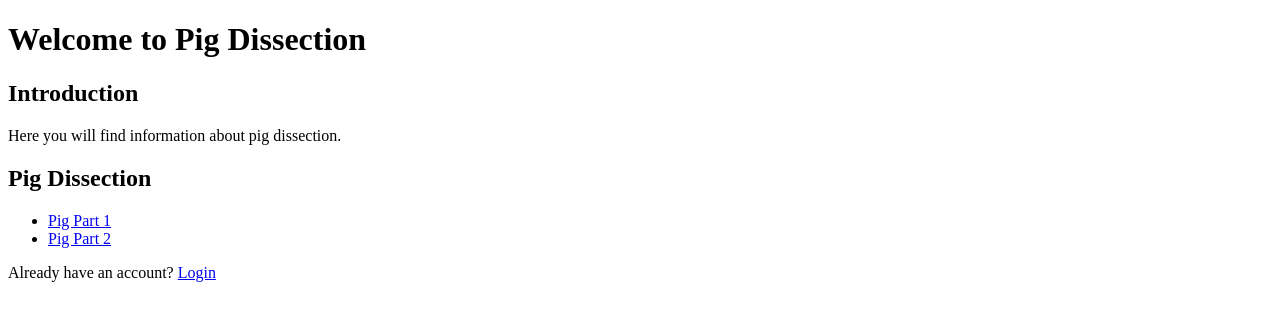
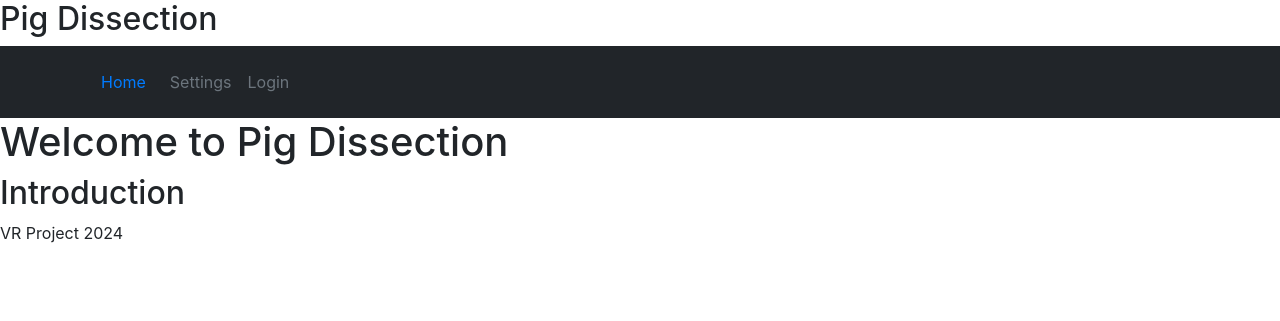
Before and after one commit to magicman8106/VR_Group_Project, a Flask app: page / in a window 1280 px wide. Shown: the top 321 px of the page. Run offline with Flask 3, Linux system fonts and the light colour scheme; some libraries are stand-ins or nearby versions.

Commit message:
Added bootstrap, added header

```diff
--- /dev/null
+++ b/web/templates/base.html
@@ -0,0 +1,30 @@
+<!DOCTYPE html>
+<html>
+    <head>
+        <title></title>
+        <link href="https://cdn.jsdelivr.net/npm/bootstrap@5.2.3/dist/css/bootstrap.min.css" rel="stylesheet" integrity="sha384-rbsA2VBKQhggwzxH7pPCaAqO46MgnOM80zW1RWuH61DGLwZJEdK2Kadq2F9CUG65" crossorigin="anonymous">
+    </head>
+    <body>
+        <h2>Pig Dissection</h2>
+        <header class="p-3 text-bg-dark">
+            <div class="container">
+                <div class="d-flex flex-wrap align-items-start justify-content-center justify-content-lg-start"><ul class="nav col-12 col-sm-auto me-lg-auto mb-2 justify-content-center mb-md-0">
+                    <li>
+                        <a href="/pig-part-1" class="nav-link px-10 text-primary">Home</a>
+
+                    </li>
+                    <li>
+                        <a href="/pig-part-2" class="nav-link px-2 text-secondary">Settings</a>
+
+                    </li>
+                    <li><a href="/login" class="nav-link px-2 text-secondary">Login</a></li>
+                </ul>
+            </div>
+
+            </div>
+        </header>
+        {% block content%}
+        {%endblock%}
+        <script src="https://cdn.jsdelivr.net/npm/bootstrap@5.2.3/dist/js/bootstrap.bundle.min.js" integrity="sha384-kenU1KFdBIe4zVF0s0G1M5b4hcpxyD9F7jL+jjXkk+Q2h455rYXK/7HAuoJl+0I4" crossorigin="anonymous"></script>
+    </body>
+</html>
--- /dev/null
+++ b/web/templates/index.html
@@ -0,0 +1,5 @@
+{%extends "base.html"%}
+{% block title %}Pig Title{% endblock %}
+{%block content%}
+<h1>Test</h1>
+{% endblock %}
--- a/web/templates/landing_page.html
+++ b/web/templates/landing_page.html
@@ -1,19 +1,17 @@
+{%extends "base.html"%}
+{% block content %}
 <!DOCTYPE html>
 <html lang="en">
 <head>
     <meta charset="UTF-8">
     <meta name="viewport" content="width=device-width, initial-scale=1.0">
+    <link rel="stylesheet" href="https://stackpath.bootstrapcdn.com/bootstrap/4.3.1/css/bootstrap.min.css" integrity="sha384-ggOyR0iXCbMQv3Xipma34MD+dH/1fQ784/j6cY/iJTQUOhcWr7x9JvoRxT2MZw1T" crossorigin="anonymous">
     <title>Welcome to Pig Dissection</title>
 </head>
 <body>
     <h1>Welcome to Pig Dissection</h1>
     <h2>Introduction</h2>
-    <p>Here you will find information about pig dissection.</p>
-    <h2>Pig Dissection</h2>
-    <ul>
-        <li><a href="/pig-part-1">Pig Part 1</a></li>
-        <li><a href="/pig-part-2">Pig Part 2</a></li>
-    </ul>
-    <p>Already have an account? <a href="/login">Login</a></p>
+    <p>VR Project 2024</p>
 </body>
 </html>
+{% endblock %}
--- a/web/templates/login.html
+++ b/web/templates/login.html
@@ -1,7 +1,9 @@
+
 <!DOCTYPE html>
 <html lang="en">
 <head>
     <meta charset="UTF-8">
+
     <meta name="viewport" content="width=device-width, initial-scale=1.0">
     <title>Login</title>
 </head>
```
Also changed, not shown: web/templates/header.html (added, +20 -0 lines).
